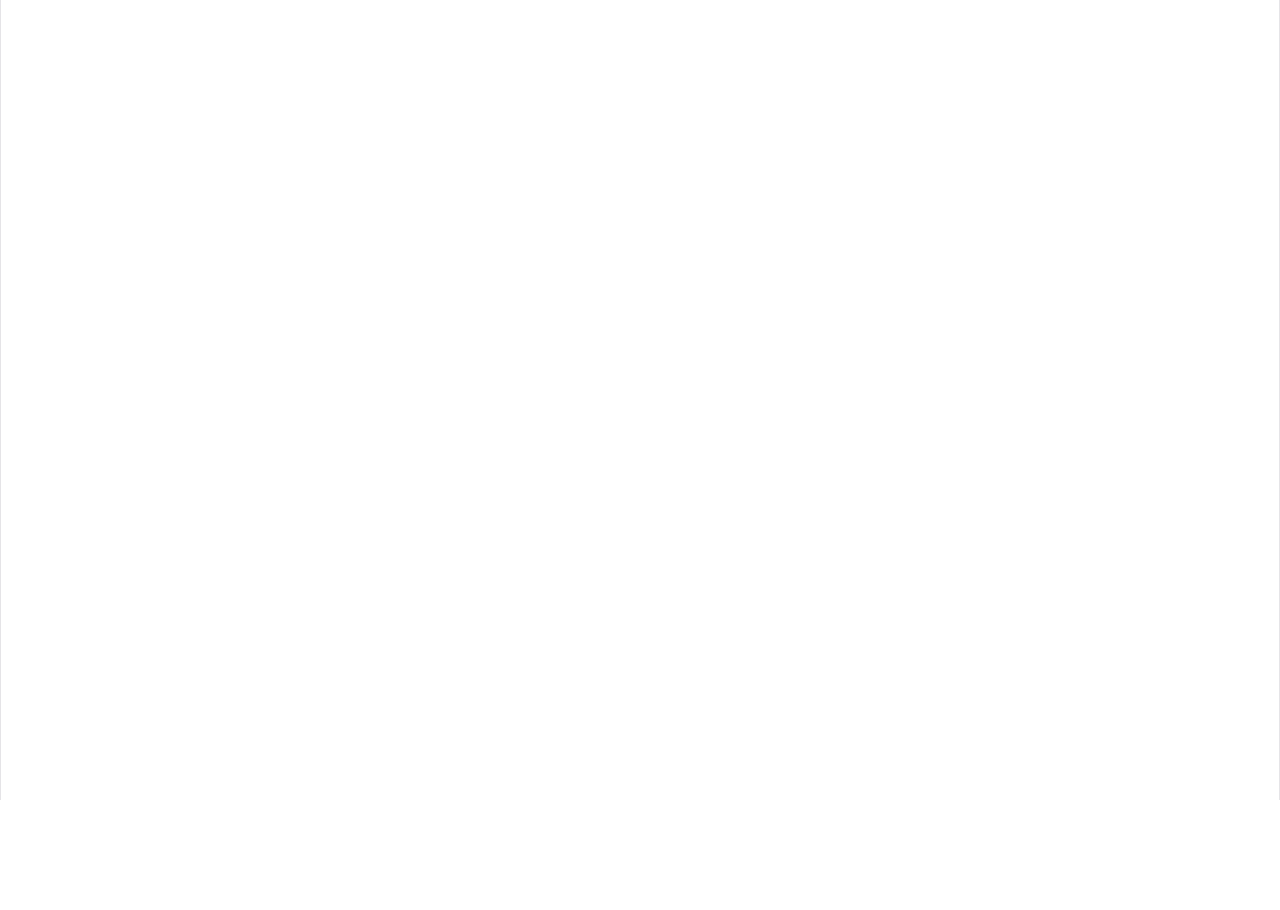
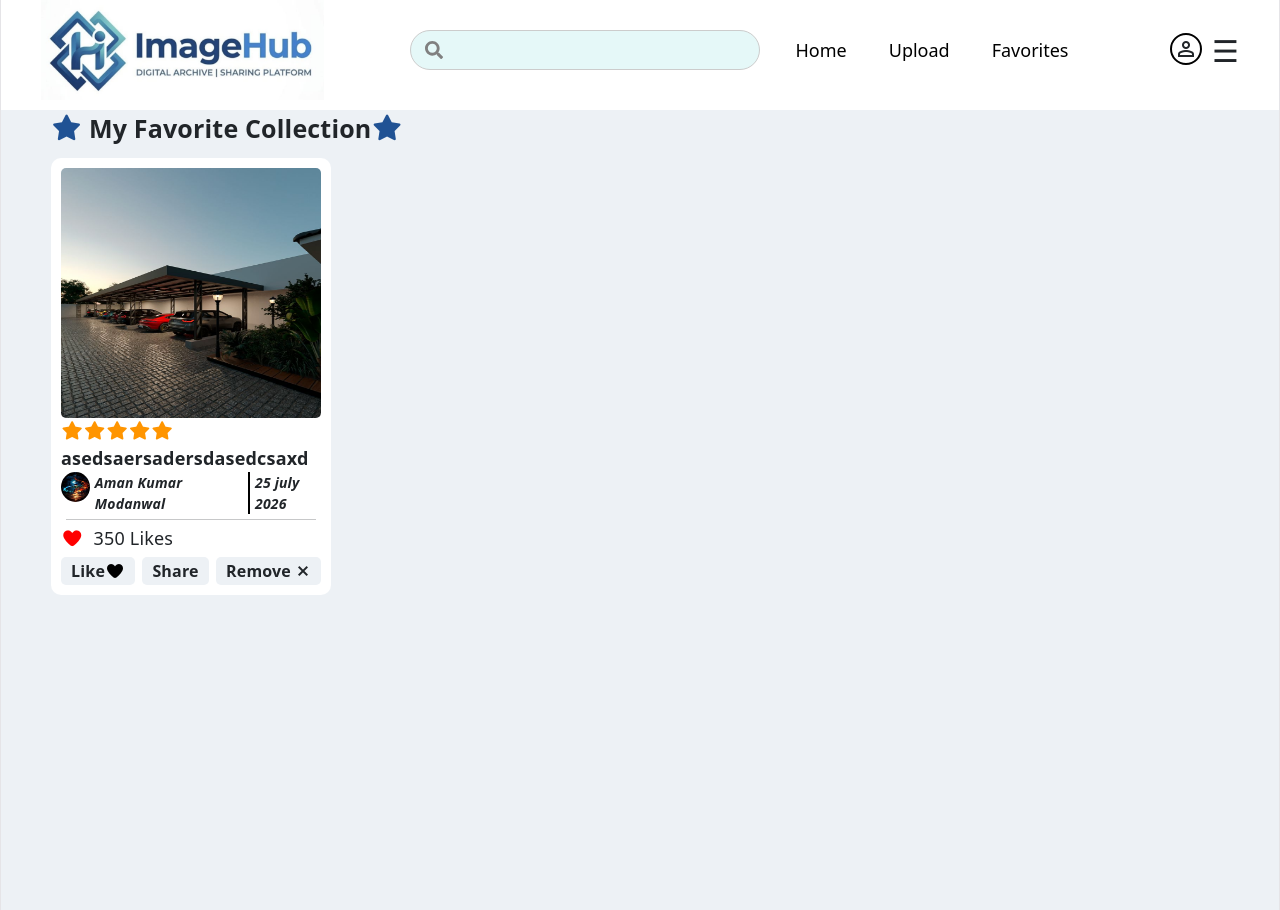
Before and after one commit to AkhileshRajbhar29/imageHub, a React (Vite) app in the folder frontend/: page /favorites in a window 1280 px wide. Before the commit this address had no page. Before the commit the page ends 800 px from the top, so only its background shows below. Built offline with nearby package versions, Linux system fonts and the light colour scheme.

Commit message:
Create static Favorites page and cards

```diff
--- a/frontend/index.html
+++ b/frontend/index.html
@@ -10,6 +10,11 @@
   rel="stylesheet"
   href="https://fonts.googleapis.com/css2?family=Material+Symbols+Outlined"
 />
+
+<link
+    rel="stylesheet"
+    href="https://cdnjs.cloudflare.com/ajax/libs/font-awesome/7.3.0/css/all.min.css"
+/>
     <meta name="viewport" content="width=device-width, initial-scale=1.0" />
     <title>frontend</title>
   </head>
--- a/frontend/src/App.jsx
+++ b/frontend/src/App.jsx
@@ -7,6 +7,9 @@ import ImageDetail from "./ImageDetail.jsx";
 import UploadImageForm from "./UploadImageForm.jsx";
 import PreviewPage from "./PreviewPage.jsx";
 import { useState } from "react";
+import Favorites from "./Favorites.jsx";
+
+
 
 function App(){
 
@@ -48,12 +51,17 @@ function App(){
       element={<ImageDetail images= {images}/>}
       />
 
+      <Route
+      path="/favorites"
+      element={<Favorites/>}
+      />
 
 
 
     </Routes>
     </BrowserRouter>
 
+
     </>
   )
 }
--- /dev/null
+++ b/frontend/src/Favorites.css
@@ -0,0 +1,139 @@
+.Favorites-section{
+    height: 100%;
+    width: 100%;
+}
+
+.Favorites-section .category-section{
+    display: none;
+}
+
+.Favorites-heading-container{
+    background-color: rgb(237, 241, 245);
+    height: 800px;
+    min-height: 400px;
+    width: 100%;
+    padding: 0px 50px;
+
+
+}
+
+.Favorites-heading-container .Favourites-title{
+    display: flex;
+    align-items: center;
+}
+
+.Favorites-title-icon{
+    /* margin-bottom: 10px; */
+    margin: 10px 0px;
+}
+
+
+.Favorites-title{
+    font-size: 25px;
+    font-weight: 700;
+
+}
+
+.Favorites-title-star{
+    font-size: 25px;
+    color:rgb(32, 82, 148);
+
+
+
+}
+
+.Favorites-cards-container{
+    display: grid;
+    grid-template-columns: repeat(5, 1fr);
+    gap: 10px;
+
+}
+
+.Favorites-cards{
+    width: 280px;
+    background-color: white;
+    padding: 10px;
+    border-radius: 10px;
+}
+
+.Favorites-img{
+
+    width: 100%;
+    max-width: 100%;
+    height: 250px;
+    border-radius: 5px;
+
+}
+.Favorites-img-title{
+    font-weight: 600;
+}
+
+.Favorite-star-icon-with-title{
+    color: rgb(255, 149, 0);
+}
+
+.uploaded-by-added-date{
+    display: flex;
+    justify-content: space-between;
+    gap: 20px;
+    font-size: 16px;
+    font-weight: 600;
+    font-style: italic;
+    font-size: 14px;
+
+}
+
+.uploaded-by-added-date span{
+    display: flex;
+}
+.favorite-image-uploader-profile{
+    height: 30px;
+    width: 35px;
+    border-radius: 50%;
+    margin-right: 5px;
+
+}
+
+.uploaded-by-added-date .added-date{
+    border-left: 2px solid black;
+    padding-left: 5px;
+}
+
+.Favorites-card-like-count-icon{
+    color: red;
+    margin-right:10px ;
+}
+
+.Favorites-cards-btns{
+    display: flex;
+    justify-content: space-between;
+    font-size: 16px;
+}
+
+.Favorites-cards-btns .like-btn, .share-btn, .remove-btn{
+    background-color: rgb(237, 241, 245);
+    padding: 2px 10px;
+    border-radius: 5px;
+    font-weight: 600;
+
+}
+
+.remove-btn{
+    display: flex;
+    justify-content: center;
+    padding-right: 6px;
+}
+
+
+.Favorites-card-like-icon{
+        color: black;
+}
+
+
+.Favorites-cards-container hr{
+    margin: 5px;
+}
+
+.Favorites-cards .like-counts{
+    margin-bottom: 5px;
+}
--- /dev/null
+++ b/frontend/src/Favorites.jsx
@@ -0,0 +1,78 @@
+import "./Favorites.css";
+import Navbar from "./Navbar";
+function Favorites(){
+
+    return(
+        <>
+
+        <div className="Favorites-section">
+            <Navbar/>
+            <div className="Favorites-heading-container">
+            <div className="Favorites-title-icon">
+                <i className="fa-solid fa-star Favorites-title-star"></i>
+                <span className="Favorites-title"> My Favorite Collection</span>
+                <i className="fa-solid fa-star Favorites-title-star"></i>
+            </div>
+
+
+
+
+
+
+            <div  className="Favorites-cards-container">
+                <div className="Favorites-cards">
+                <div>
+                    <img src="src/images/img30.jpg" alt="Favorites-img" className="Favorites-img"/> </div>
+
+                    <div>
+                        <i className="fa-solid fa-star Favorite-star-icon-with-title"></i>
+                        <i className="fa-solid fa-star Favorite-star-icon-with-title"></i>
+                        <i className="fa-solid fa-star Favorite-star-icon-with-title"></i>
+                        <i className="fa-solid fa-star Favorite-star-icon-with-title"></i>
+                        <i className="fa-solid fa-star Favorite-star-icon-with-title"></i>
+                    </div>
+
+                    <div>
+                        <span className="Favorites-img-title">asedsaersadersdasedcsaxd</span>
+                    </div>
+                    <div className="uploaded-by-added-date">
+                        <span>
+                            <img src="src/images/img10.jpg" className="favorite-image-uploader-profile"/>
+                            <span className="uploader">Aman Kumar Modanwal</span>
+                        </span>
+                        <span className="added-date">25 july 2026</span>
+                    </div>
+                    <hr/>
+                    <div className="like-counts">
+                        <i class="fa-solid fa-heart Favorites-card-like-count-icon"></i>
+                        <span>350 Likes</span>
+                    </div>
+
+                    <div className="Favorites-cards-btns">
+                        <div className="like-btn">
+                            <span>Like</span>
+                            <i class="fa-solid fa-heart Favorites-card-like-icon"></i>
+                        </div>
+                        <span className="share-btn">Share</span>
+
+                        <div className="remove-btn">
+                            <span>Remove</span>
+                            <span class="material-symbols-outlined">close_small</span>
+
+                        </div>
+                    </div>
+                </div>
+
+            </div>
+
+
+
+
+
+        </div>
+        </div>
+        </>
+    )
+}
+
+export default Favorites;
--- a/frontend/src/Navbar.jsx
+++ b/frontend/src/Navbar.jsx
@@ -80,7 +80,10 @@ const colors = [
                         <Link to="./upload">
                         <button className="navbar_components">Upload</button>
                         </Link>
+
+                        <Link to="./favorites">
                         <button className="navbar_components">Favorites</button>
+                        </Link>
                     </div>
 
                     <div className="search-profile-menu_icon">
```
